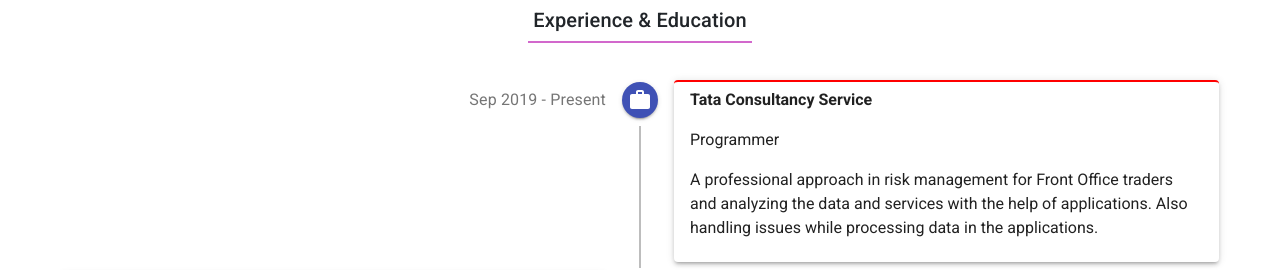
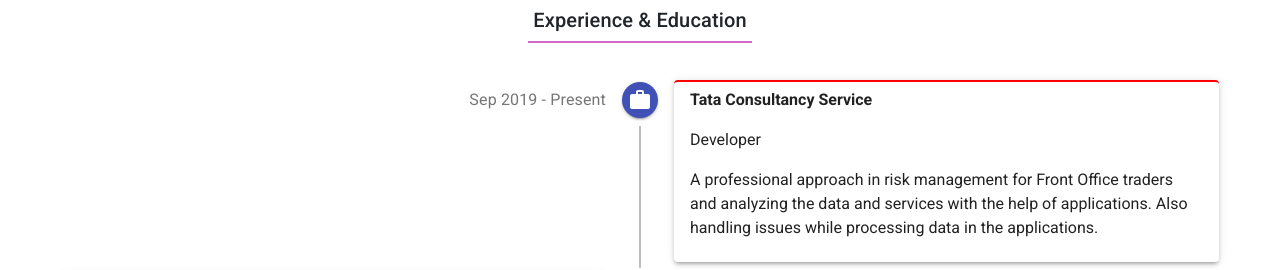
Before and after one commit to sathisk15/myportfolio, a React (Create React App) app: page / in a window 1280 px wide. Shown: the part 5120-5390 px from the top of the page. Built offline with nearby package versions, Linux system fonts and the light colour scheme; a web font is replaced by a local one.

Commit message:
Exp and Edu info updated

```diff
--- a/src/components/ExpEduTimeline/ExpEduTimeline.js
+++ b/src/components/ExpEduTimeline/ExpEduTimeline.js
@@ -17,9 +17,10 @@
 const expEduData = [
   {
     heading: "Tata Consultancy Service",
-    subHeading: "Programmer",
+    subHeading: "Developer",
     period: "Sep 2019 - Present",
-    description: "A professional approach in risk management for Front Office traders and analyzing the data and services with the help of applications. Also handling issues while processing data in the applications.",
+    description:
+      "A professional approach in risk management for Front Office traders and analyzing the data and services with the help of applications. Also handling issues while processing data in the applications.",
     companyLink: "https://www.tcs.com/",
     icon: <WorkIcon />,
   },
```
